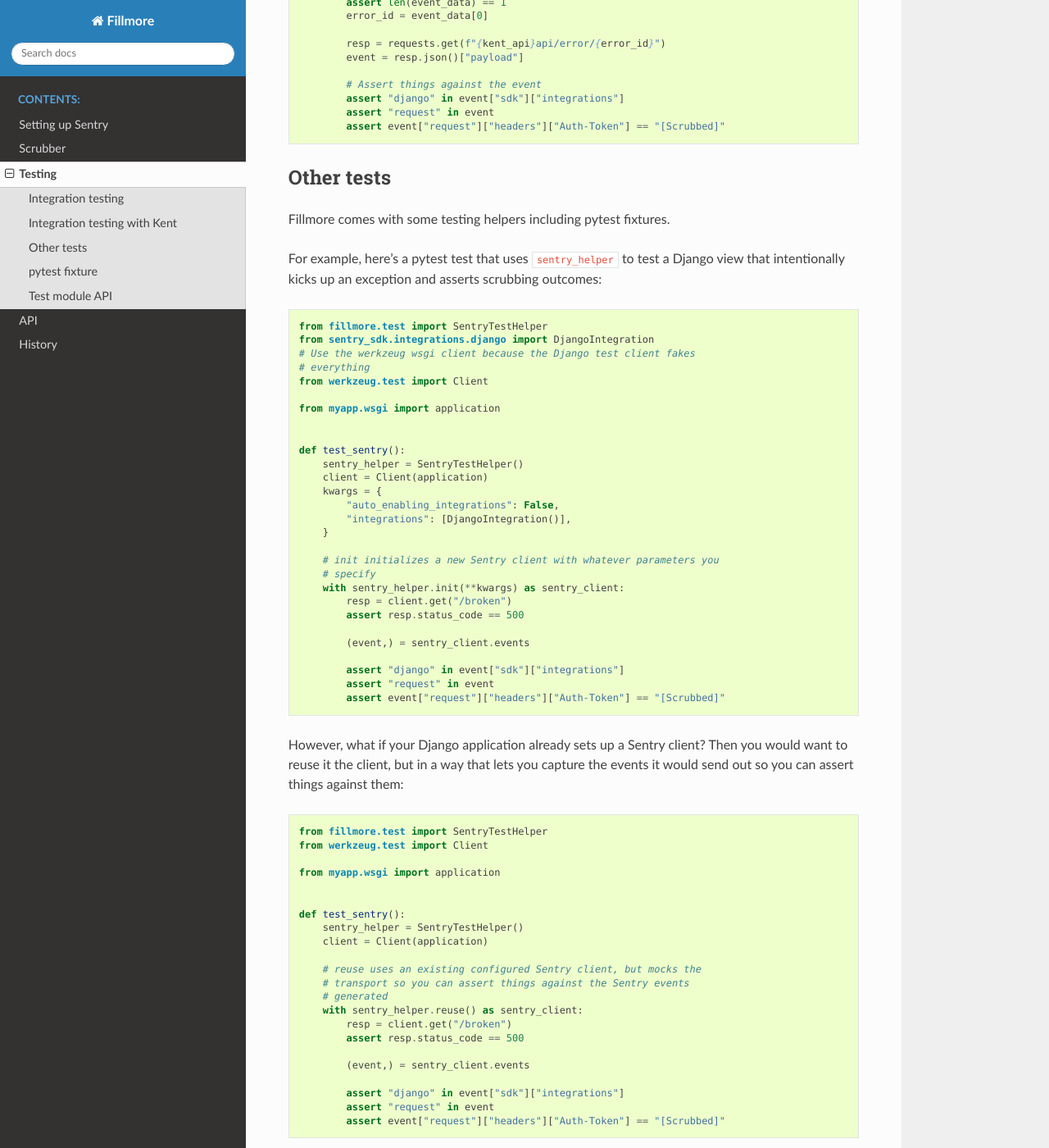
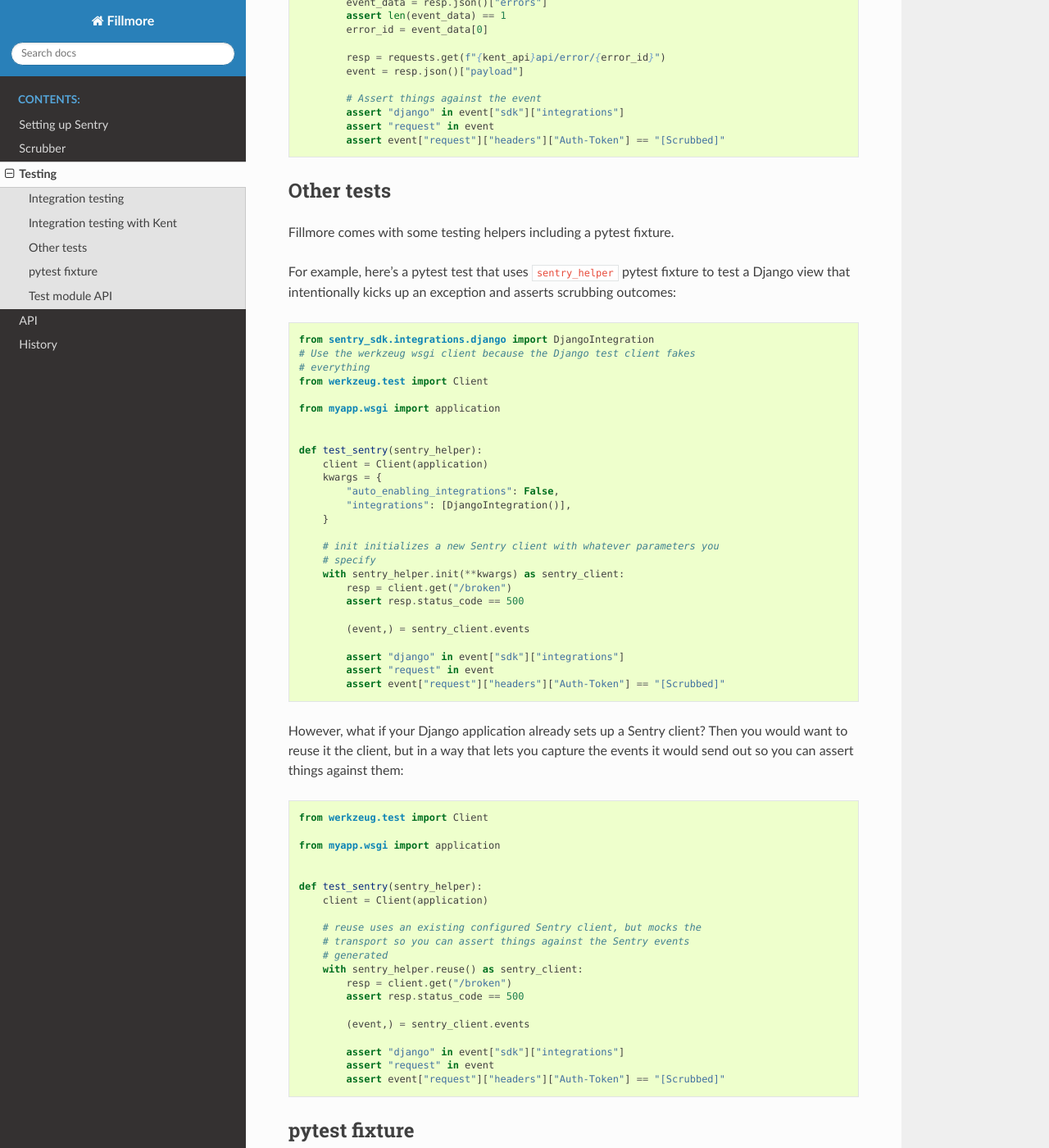
Before and after one commit to willkg/fillmore, a Sphinx documentation site: the page built from docs/testing.rst, in a window 1280 px wide and 1400 px high, scrolled down 1496 px. Shown: the whole window at 82% size. Built offline with Sphinx 7.4.7 and the Read the Docs theme 2.0.0, drawn with Linux system fonts in a browser that asks for light colours; some of the changed text lies outside the part shown.

Commit message:
Fix test examples

```diff
--- a/docs/testing.rst
+++ b/docs/testing.rst
@@ -86,14 +87,14 @@ had ``SENTRY_DSN`` set to that dsn, then you could access it like this:
 Other tests
 ===========
 
-Fillmore comes with some testing helpers including pytest fixtures.
+Fillmore comes with some testing helpers including a pytest fixture.
 
-For example, here's a pytest test that uses ``sentry_helper`` to test a Django
-view that intentionally kicks up an exception and asserts scrubbing outcomes:
+For example, here's a pytest test that uses ``sentry_helper`` pytest fixture to
+test a Django view that intentionally kicks up an exception and asserts
+scrubbing outcomes:
 
 .. code-block:: python
 
-   from fillmore.test import SentryTestHelper
    from sentry_sdk.integrations.django import DjangoIntegration
    # Use the werkzeug wsgi client because the Django test client fakes
    # everything
@@ -102,8 +103,7 @@ view that intentionally kicks up an exception and asserts scrubbing outcomes:
    from myapp.wsgi import application
 
 
-   def test_sentry():
-       sentry_helper = SentryTestHelper()
+   def test_sentry(sentry_helper):
        client = Client(application)
        kwargs = {
            "auto_enabling_integrations": False,
@@ -129,14 +129,12 @@ events it would send out so you can assert things against them:
 
 .. code-block:: python
 
-   from fillmore.test import SentryTestHelper
    from werkzeug.test import Client
 
    from myapp.wsgi import application
 
 
-   def test_sentry():
-       sentry_helper = SentryTestHelper()
+   def test_sentry(sentry_helper):
        client = Client(application)
 
        # reuse uses an existing configured Sentry client, but mocks the
```
Also changed, not shown: other parts of docs/testing.rst (+3 -2 lines).
